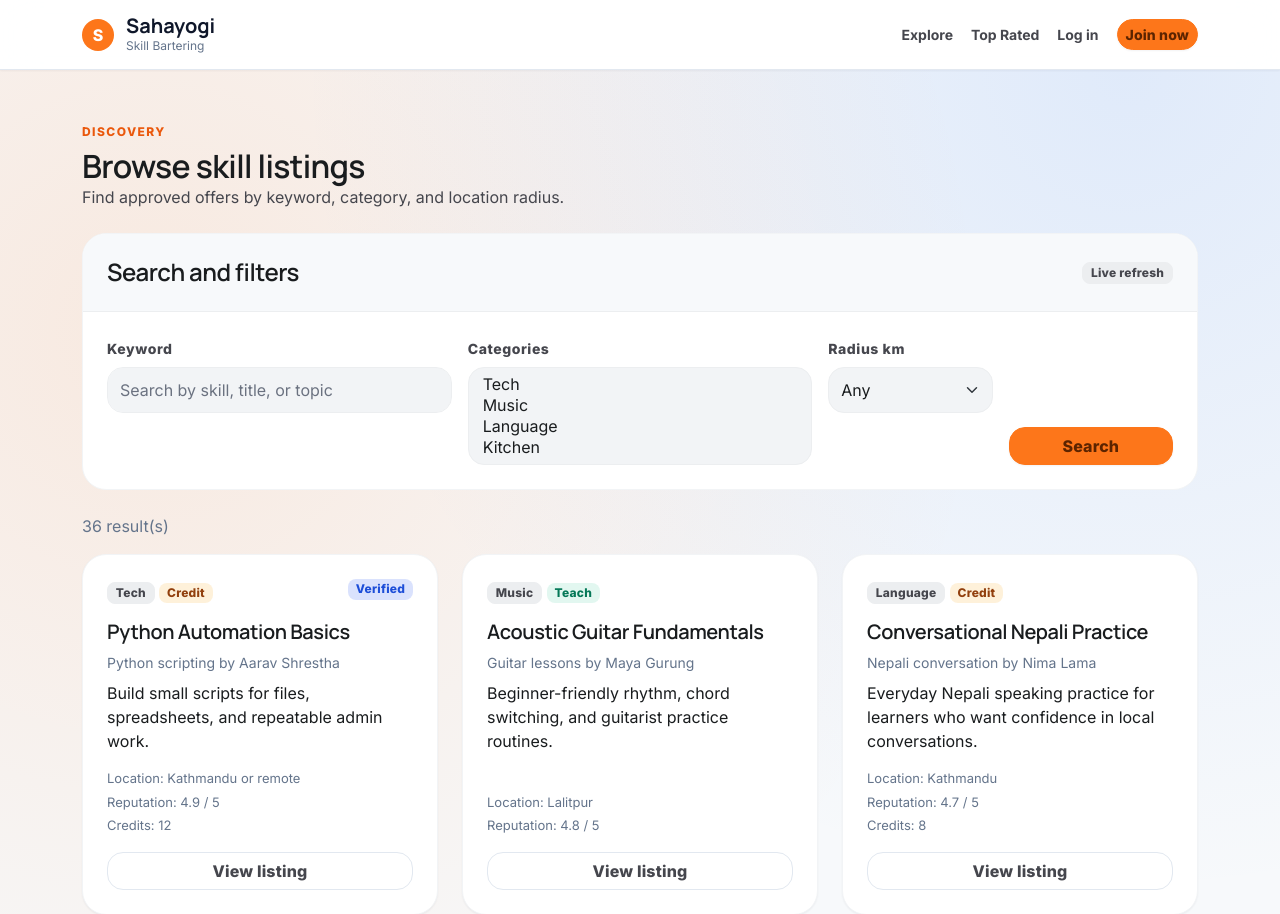
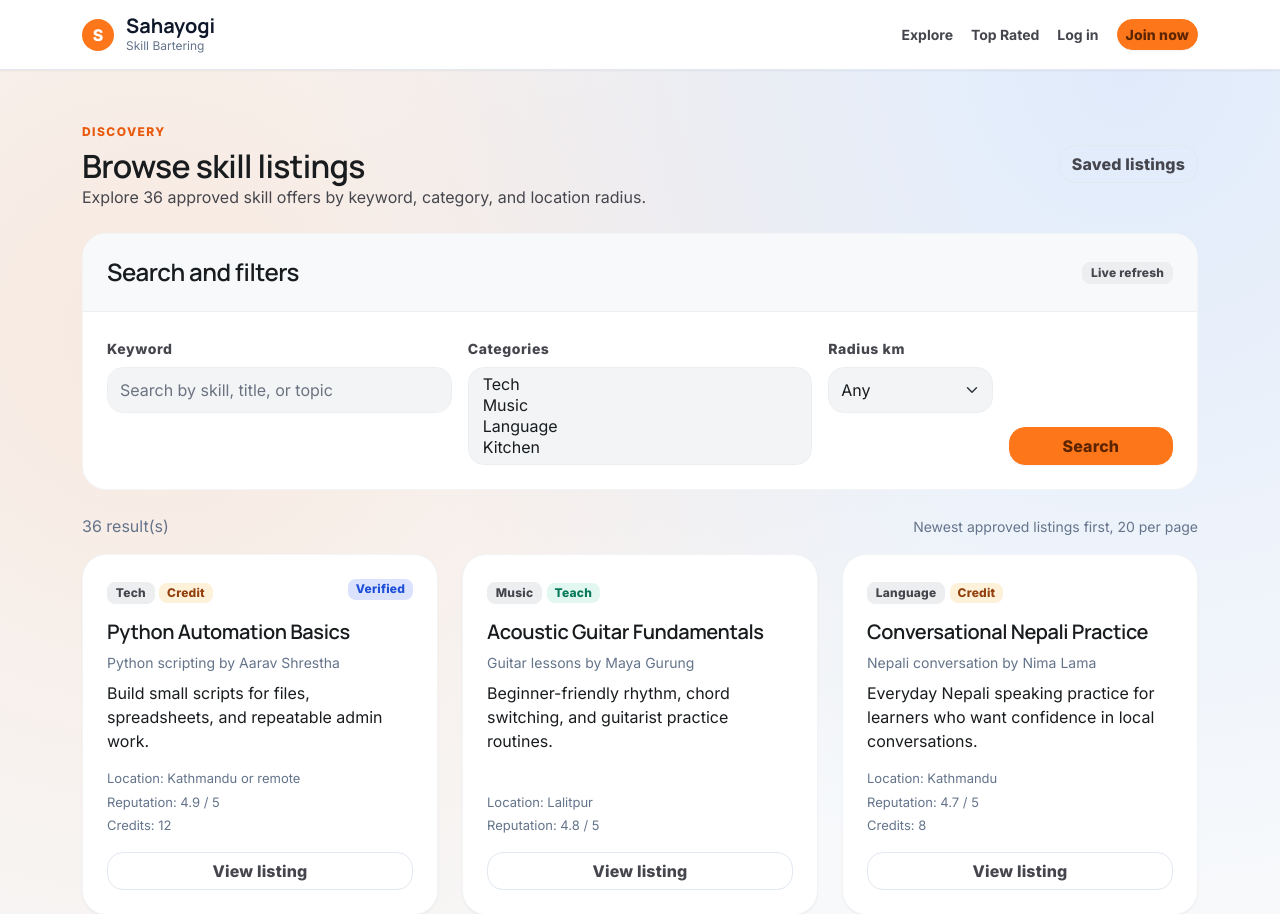
Before and after one commit to 13hugol/Sahayogi, a Flask app: page /listings/ in a window 1280 px wide. Shown: the top 914 px of the page. Run offline with Flask 3, Linux system fonts and the light colour scheme; parts of the project's set-up code (start-up, migrations or seed data) failed here and were passed over.

Commit message:
feat: add skill listing pages (index, detail, and saved listings)

```diff
--- a/app/templates/listings/index.html
+++ b/app/templates/listings/index.html
@@ -6,11 +6,14 @@
     <div>
       <span class="eyebrow">Discovery</span>
       <h1 class="h2 mb-0">Browse skill listings</h1>
-      <p class="page-subtitle">Find approved offers by keyword, category, and location radius.</p>
+      <p class="page-subtitle">Explore {{ catalog_total }} approved skill offers by keyword, category, and location radius.</p>
     </div>
-    {% if current_user.is_authenticated %}
-      <a class="btn btn-accent" href="{{ url_for('listings.create') }}">Post listing</a>
-    {% endif %}
+    <div class="d-flex gap-2 flex-wrap">
+      <a class="btn btn-outline-primary" href="{{ url_for('listings.saved') }}">Saved listings</a>
+      {% if current_user.is_authenticated %}
+        <a class="btn btn-accent" href="{{ url_for('listings.create') }}">Post listing</a>
+      {% endif %}
+    </div>
   </header>
 
   <section class="table-card mb-4">
@@ -19,7 +22,7 @@
       <span class="badge text-bg-light">Live refresh</span>
     </div>
     <div class="card-body">
-      <form id="searchForm" data-live-search="true" class="row g-3">
+      <form id="searchForm" data-live-search="true" class="row g-3" method="get" action="{{ url_for('listings.index') }}">
         <div class="col-lg-4">
           <label class="form-label" for="q">Keyword</label>
           <input class="form-control" id="q" name="q" value="{{ request.args.get('q', '') }}" placeholder="Search by skill, title, or topic">
@@ -45,11 +48,20 @@
           <button class="btn btn-accent w-100" type="submit">Search</button>
         </div>
       </form>
+      {% if active_filters %}
+        <div class="filter-tags" aria-label="Active filters">
+          {% for filter in active_filters %}
+            <a class="filter-tag" href="{{ filter.remove_url }}">{{ filter.label }} <span aria-hidden="true">&times;</span></a>
+          {% endfor %}
+          <a class="filter-clear" href="{{ url_for('listings.index') }}">Clear all</a>
+        </div>
+      {% endif %}
     </div>
   </section>
 
   <div class="d-flex justify-content-between align-items-center mb-3">
     <div class="text-muted"><span id="resultCount">{{ total_results }}</span> result(s)</div>
+    <div class="text-muted small">Newest approved listings first, 20 per page</div>
   </div>
   <div id="listingResults">
     {% include "partials/listing_cards.html" %}
```
Also changed, not shown: app/templates/listings/detail.html (+17 -4 lines), app/templates/listings/saved.html (added, +17 -0 lines).
